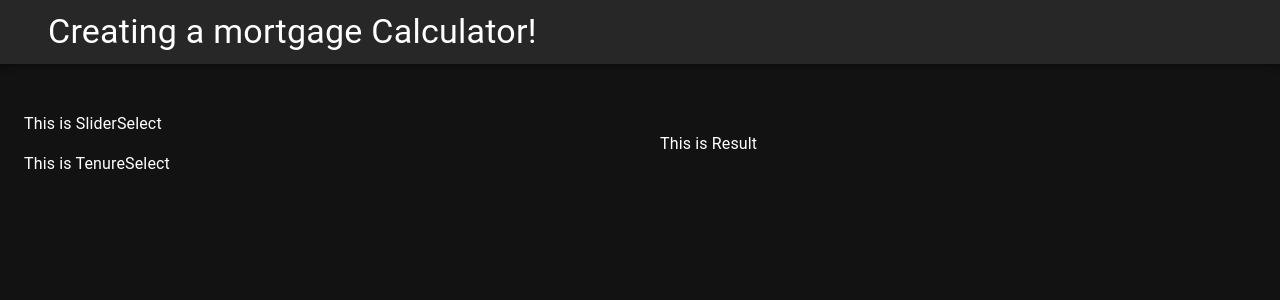
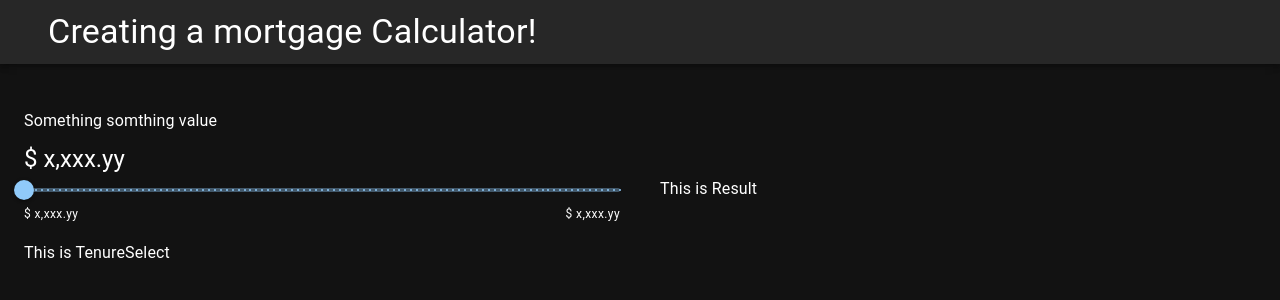
Before and after one commit to wonth93/Mortgage-Calculator, a React (Create React App) app: page / in a window 1280 px wide. Shown: the top 300 px of the page. Built offline with nearby package versions, Linux system fonts and the light colour scheme.

Commit message:
create a slider

```diff
--- a/src/Components/Common/SliderComponent.js
+++ b/src/Components/Common/SliderComponent.js
@@ -1,10 +1,28 @@
 import React from "react";
 import { Slider, Typography, Stack } from "@mui/material";
 
-const SliderComponent = ({}) => {
+const SliderComponent = ({defaultValue, min, max, label, unit, onChange, amount, value, steps}) => {
   return (
-    <Stack>
-
+    <Stack my={1.4}>
+      <Stack gap={1}>
+        <Typography variant="subtitle1">{/* {label} */} Something somthing value</Typography>
+        <Typography variant="h5">{/* {unit} {amount} */}$ x,xxx.yy</Typography>
+      </Stack>
+      <Slider
+        defaultValue={defaultValue}
+        min={min}
+        max={max}
+        step={steps}
+        value={value}
+        onChange={onChange}
+        aria-label="Default"
+        valueLabelDisplay="auto"
+        marks
+      />
+      <Stack direction="row" justifyContent="space-between">
+        <Typography variant="caption">{/* {unit} {min} */}$ x,xxx.yy</Typography>
+        <Typography variant="caption">{/* {unit} {max} */}$ x,xxx.yy</Typography>
+      </Stack>
     </Stack>
   )
 }
--- a/src/Components/SliderSelect.js
+++ b/src/Components/SliderSelect.js
@@ -1,11 +1,10 @@
 import React from "react";
+import SliderComponent from "./Common/SliderComponent";
 
 const SliderSelect = () => {
   return (
     <div>
-      <p>
-        This is SliderSelect
-      </p>
+      <SliderComponent />
     </div>
   );
 }
```
